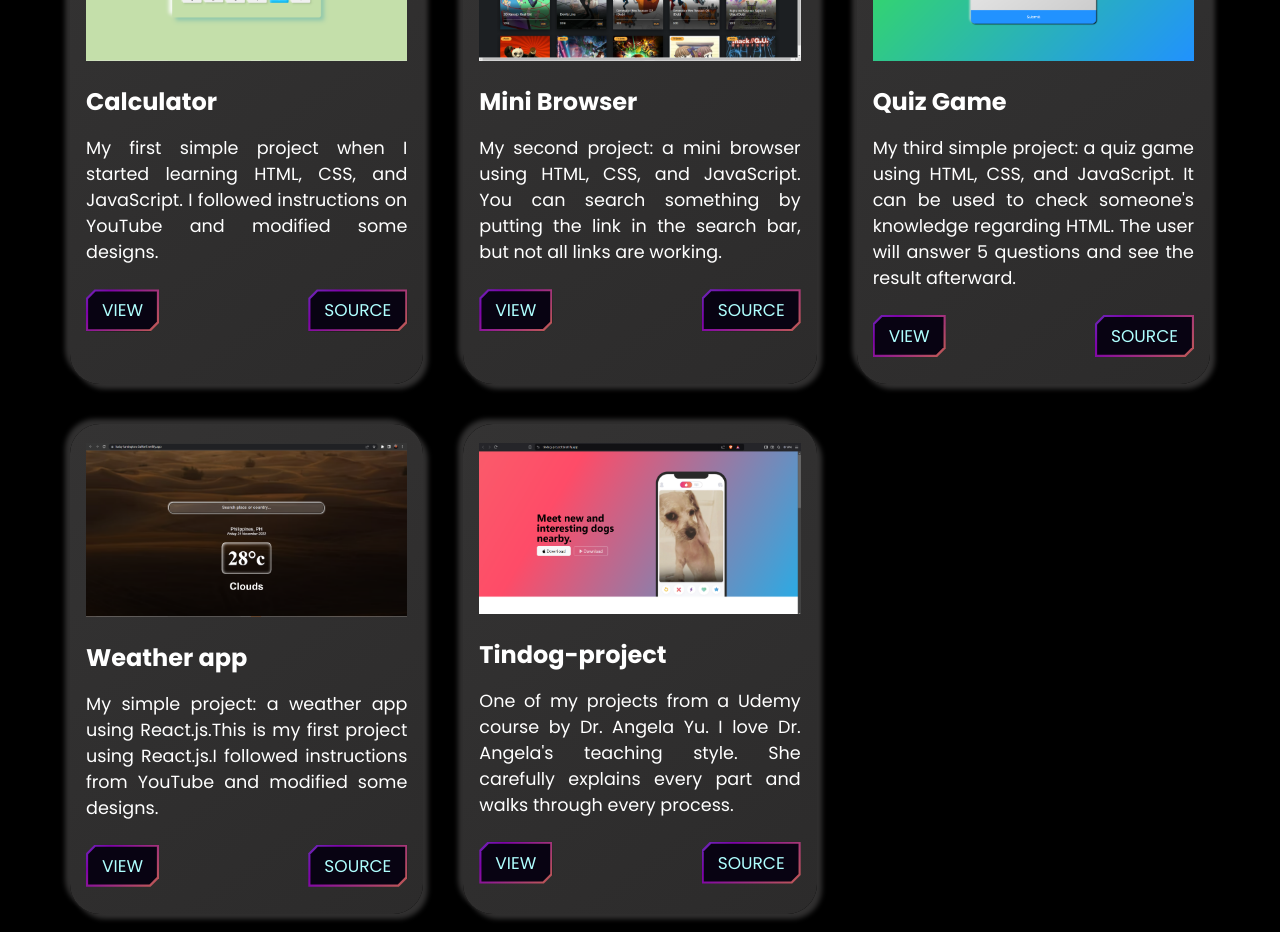
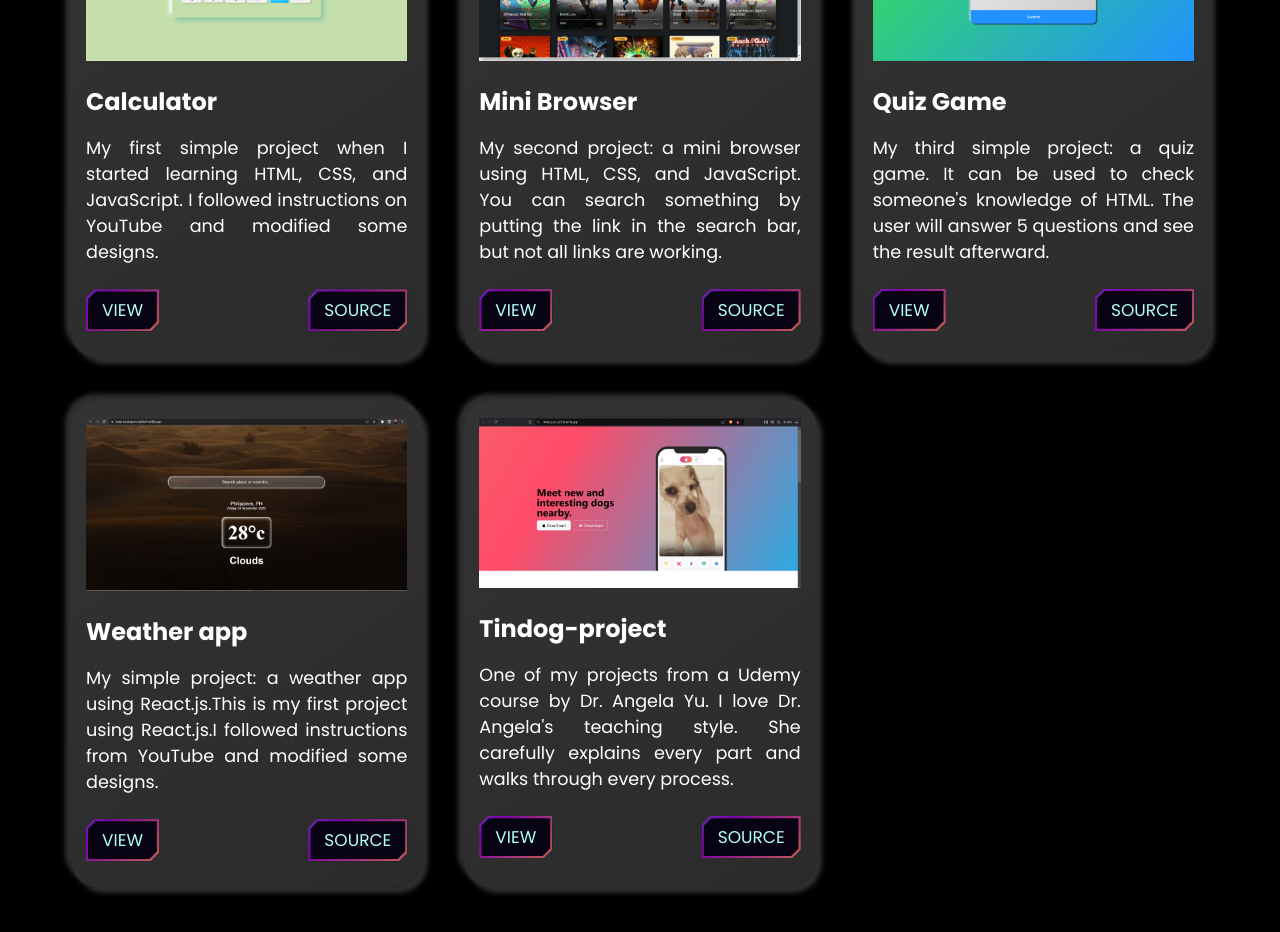
Before and after one commit to LawrenzAbines/Portfolio, a React (Create React App) app: page / in a window 1280 px wide. Shown: the part 1700-2632 px from the top of the page. Built offline with nearby package versions, Linux system fonts and the light colour scheme.

Commit message:
Update WorkCardData.js

```diff
--- a/src/components/WorkCardData.js
+++ b/src/components/WorkCardData.js
@@ -22,7 +22,7 @@ const ProjectCardData = [
   {
     imgsrc: pro3,
     title: "Quiz Game",
-    text: "My third simple project: a quiz game using HTML, CSS, and JavaScript. It can be used to check someone's knowledge regarding HTML. The user will answer 5 questions and see the result afterward.",
+    text: "My third simple project: a quiz game. It can be used to check someone's knowledge of HTML. The user will answer 5 questions and see the result afterward.",
     view: "https://lawrenzabines.github.io/Quiz-Game/",
     source: "https://github.com/LawrenzAbines/Quiz-Game",
   },
```
